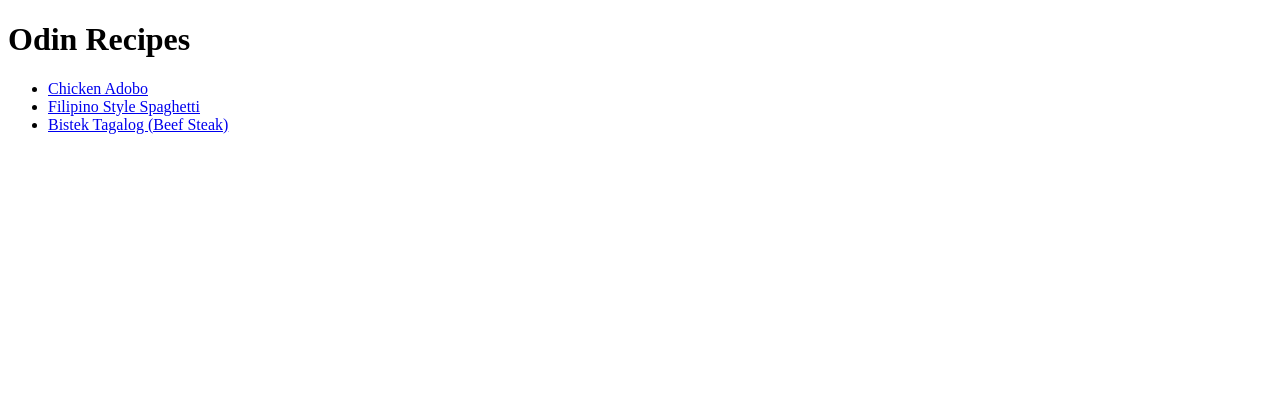
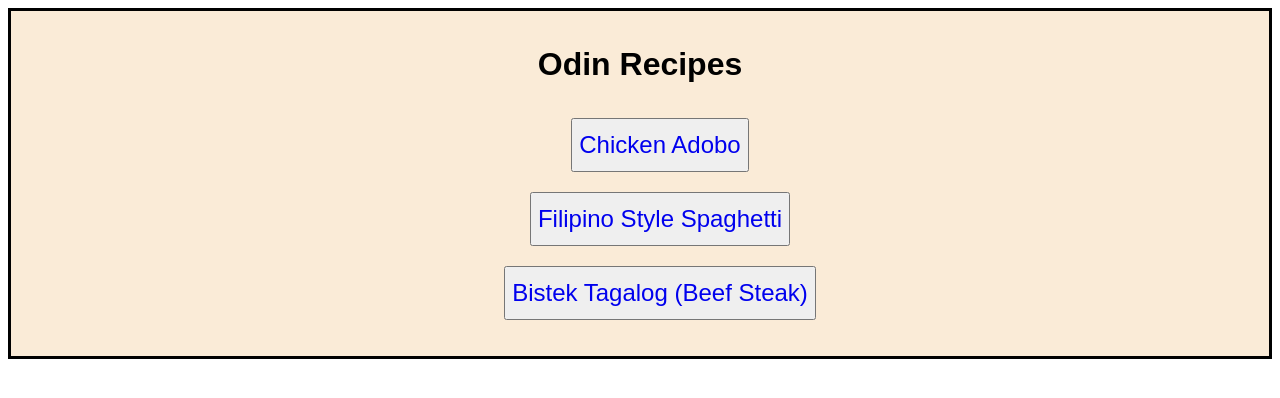
Before and after one commit to Dexmi25/odin-recipes, a plain HTML site: page index.html in a window 1280 px wide. Drawn offline with Linux system fonts and the light colour scheme.

Commit message:
Added styles.css

```diff
--- a/index.html
+++ b/index.html
@@ -3,18 +3,21 @@
     <head>
         <meta charset="UTF-8">
         <title>Odin Recipes</title>
+        <link rel="stylesheet" href="styles.css" />
     </head>
 
     <body>
-        <h1>Odin Recipes</h1>
+        <div class="front">
+            <h1>Odin Recipes</h1>
 
-        <ul>
-            <li><a href="./recipes/adobo/adobo.html">Chicken Adobo</a></li>
+            <ul>
+                <li><button class="underline"><a href="./recipes/adobo/adobo.html">Chicken Adobo</a></button></li>
 
-            <li><a href="./recipes/spaghetti/spaghetti.html">Filipino Style Spaghetti</a></li>
+                <li><button class="underline"><a href="./recipes/spaghetti/spaghetti.html">Filipino Style Spaghetti</a></button></li>
 
-            <li><a href="./recipes/bistek/bistek.html">Bistek Tagalog (Beef Steak)</a></li>
+                <li><button class="underline"><a href="./recipes/bistek/bistek.html">Bistek Tagalog (Beef Steak)</a></button></li>
 
-        </ul>
+            </ul>
+        </div>
     </body>
 </html>
--- /dev/null
+++ b/styles.css
@@ -0,0 +1,29 @@
+* {
+    line-height: 2;
+    text-decoration: none;
+}
+
+body {
+    font-family: Arial, Helvetica, sans-serif;
+}
+
+ul {
+    list-style: none;
+}
+
+.front {
+    background-color: antiquewhite;
+    text-align: center;
+    border-style: solid;
+}
+
+.underline {
+    font-size: 24px;
+    margin-bottom: 20px;
+}
+
+.container {
+    border-style: solid;
+    text-align: center;
+    background-color: antiquewhite;
+}
```
Also changed, not shown: recipes/adobo/adobo.html (+9 -1 lines), recipes/bistek/bistek.html (+3 -0 lines), recipes/spaghetti/spaghetti.html (+3 -0 lines).
